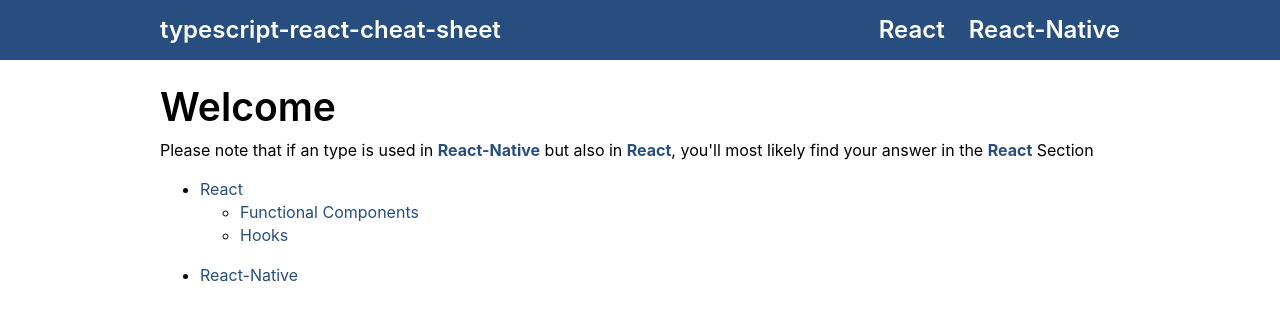
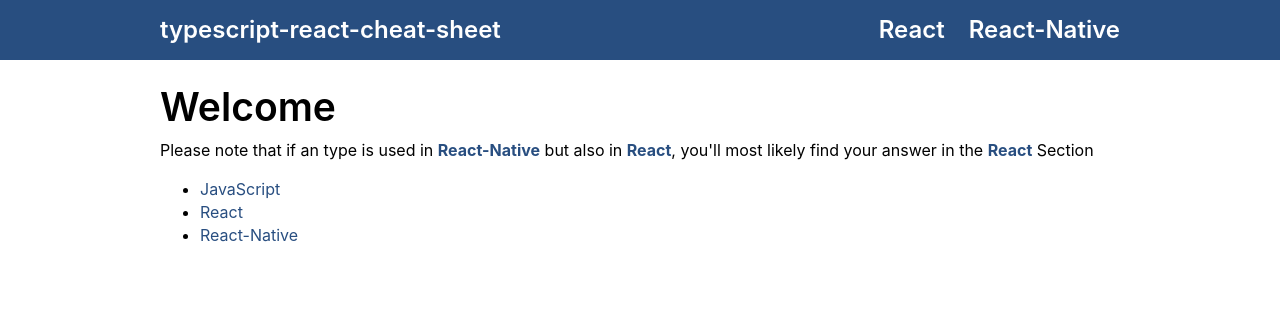
Before and after one commit to nathanbrachotte/typescript-cheats, a Gatsby site: page / in a window 1280 px wide. Built offline with nearby package versions, Linux system fonts and the light colour scheme; Gatsby itself is replaced by a stand-in of ours.

Commit message:
- update index page

```diff
--- a/src/pages/index.tsx
+++ b/src/pages/index.tsx
@@ -25,15 +25,18 @@
         </p>
         <ul>
           <li>
+            <Link to="/javascript/">JavaScript</Link>
+          </li>
+          <li>
             <Link to="/react/">React</Link>
-            <ul>
+            {/* <ul>
               <li>
                 <Link to="/react-functional-components/">Functional Components</Link>
               </li>
               <li>
                 <Link to="/react-hooks/">Hooks</Link>
               </li>
-            </ul>
+            </ul> */}
           </li>
           <li>
             <Link to="/react-native/">React-Native</Link>
```
